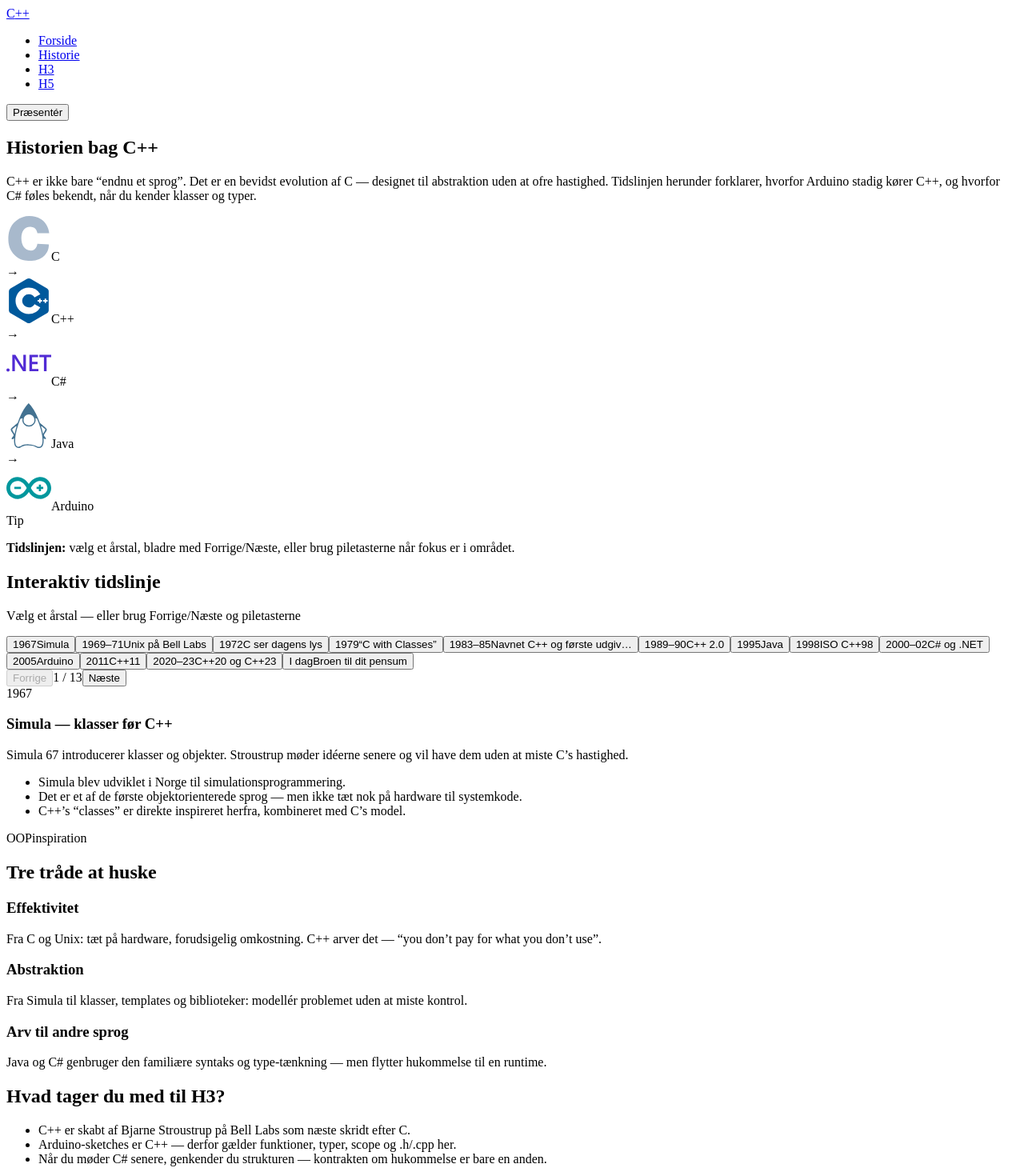
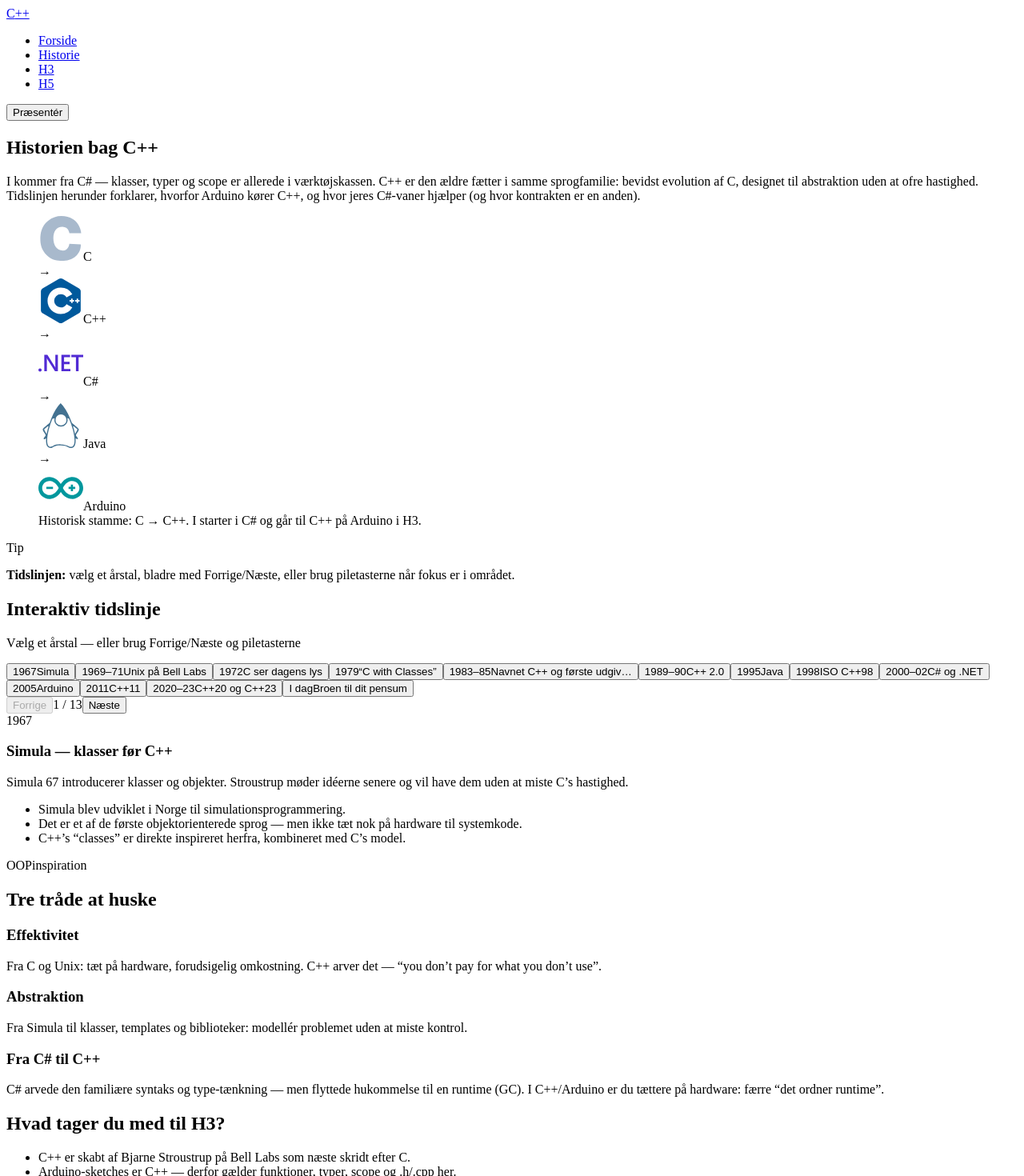
Before and after one commit to Mercantech/CPP, a React (Vite) app in the folder web/: page /historie in a window 1280 px wide. Shown: the top 1470 px of the page at 80% size. Built offline with nearby package versions, Linux system fonts and the light colour scheme; the HTML template or start-up script is replaced by a standard one.

Commit message:
Vend narrativ: eleverne kommer fra C# og går til C++.

```diff
--- a/web/index.html
+++ b/web/index.html
@@ -4,8 +4,8 @@
     <meta charset="UTF-8" />
     <link rel="icon" type="image/svg+xml" href="/favicon.svg" />
     <meta name="viewport" content="width=device-width, initial-scale=1.0" />
-    <meta name="description" content="CPP — C++ til H3 og H5. Struktureret Arduino-kode, historie og videnstjek." />
-    <title>CPP · C++ til H3 og H5 | Mercantec</title>
+    <meta name="description" content="CPP — fra C# til C++ på Arduino. Struktureret H3-kode, historie og videnstjek." />
+    <title>CPP · Fra C# til C++ | Mercantec H3</title>
     <link rel="preconnect" href="https://fonts.googleapis.com" />
     <link rel="preconnect" href="https://fonts.gstatic.com" crossorigin />
     <link href="https://fonts.googleapis.com/css2?family=IBM+Plex+Mono:wght@400;500&family=Outfit:wght@400;500;600;700;800&display=swap" rel="stylesheet" />
--- a/web/src/components/LanguageLineage.tsx
+++ b/web/src/components/LanguageLineage.tsx
@@ -8,6 +8,7 @@
 
 export default function LanguageLineage() {
   return (
+    <figure className="lineage-wrap">
       <div className="lineage" aria-label="Sprogslægtsskab">
         {nodes.map((n, i) => (
           <div key={n.label} style={{ display: 'contents' }}>
@@ -23,5 +24,9 @@
           </div>
         ))}
       </div>
+      <figcaption className="lineage__caption">
+        Historisk stamme: C → C++. I starter i C# og går til C++ på Arduino i H3.
+      </figcaption>
+    </figure>
   )
 }
--- a/web/src/data/history.ts
+++ b/web/src/data/history.ts
@@ -145,13 +145,13 @@
     yearSort: 2000,
     title: 'C# og .NET',
     summary:
-      'Anders Hejlsberg m.fl. hos Microsoft laver C#: C-family syntaks, stærke typer, GC — men ikke en C++-klon.',
+      'Anders Hejlsberg m.fl. hos Microsoft laver C#: C-family syntaks, stærke typer, GC — det sprog I allerede kender.',
     detail: [
-      'C# er bevidst genkendeligt for C/C++/Java-programmører.',
-      'Hukommelse styres af runtime; unsafe/pointers findes, men er undtagelsen.',
-      'Når du kender klasser, scope og typer i C++, er springet til C# mindre end det ser ud.',
+      'C# er bevidst genkendeligt for C/C++/Java-programmører — og omvendt: din C#-baggrund hjælper dig i C++.',
+      'Hukommelse styres af runtime (GC); unsafe/pointers findes, men er undtagelsen.',
+      'Når I går til C++ på Arduino, genbruger I klasser, scope og typer — men I mister GC og får headers/.cpp og tættere hardware-kontrol.',
     ],
-    tags: ['C#', '.NET'],
+    tags: ['C#', '.NET', 'jeres baggrund'],
     logo: '/history/csharp.svg',
   },
   {
@@ -203,13 +203,13 @@
     yearSort: 2026,
     title: 'Broen til dit pensum',
     summary:
-      'C++ lever i spil, OS, finance og microcontrollers. Dit H3-arbejde træner den samme disciplin: struktur, typer, filer, stil.',
+      'I kommer fra C#. H3 er springet til C++ på microcontrollers — samme sprogfamilie, anden kontrakt om hukommelse og filer.',
     detail: [
       'Når du laver funktioner og .h/.cpp på Arduino, træner du industripraksis i lille skala.',
-      'C# føles familiært, fordi det står på samme syntaks- og type-tradition.',
+      'Genbrug det du kan fra C#: navngivning, typer, struktur — lær det nye: manuel kontrol, headers og ingen GC.',
       'Historien er ikke nostalgi — det er kortet over, hvorfor dine værktøjer ser ud, som de gør.',
     ],
-    tags: ['H3', 'praksis'],
+    tags: ['H3', 'C# → C++'],
   },
 ]
 
--- a/web/src/pages/Historie.tsx
+++ b/web/src/pages/Historie.tsx
@@ -8,9 +8,10 @@
     <LessonLayout module="historie" hideSidebar>
       <h1>Historien bag C++</h1>
       <p>
-        C++ er ikke bare “endnu et sprog”. Det er en bevidst evolution af C — designet til abstraktion
-        uden at ofre hastighed. Tidslinjen herunder forklarer, hvorfor Arduino stadig kører C++, og
-        hvorfor C# føles bekendt, når du kender klasser og typer.
+        I kommer fra C# — klasser, typer og scope er allerede i værktøjskassen. C++ er den ældre
+        fætter i samme sprogfamilie: bevidst evolution af C, designet til abstraktion uden at ofre
+        hastighed. Tidslinjen herunder forklarer, hvorfor Arduino kører C++, og hvor jeres C#-vaner
+        hjælper (og hvor kontrakten er en anden).
       </p>
 
       <LanguageLineage />
@@ -42,10 +43,10 @@
           </p>
         </div>
         <div className="thread-card">
-          <h3>Arv til andre sprog</h3>
+          <h3>Fra C# til C++</h3>
           <p>
-            Java og C# genbruger den familiære syntaks og type-tænkning — men flytter hukommelse til
-            en runtime.
+            C# arvede den familiære syntaks og type-tænkning — men flyttede hukommelse til en
+            runtime (GC). I C++/Arduino er du tættere på hardware: færre “det ordner runtime”.
           </p>
         </div>
       </div>
@@ -54,7 +55,10 @@
       <ul>
         <li>C++ er skabt af Bjarne Stroustrup på Bell Labs som næste skridt efter C.</li>
         <li>Arduino-sketches er C++ — derfor gælder funktioner, typer, scope og .h/.cpp her.</li>
-        <li>Når du møder C# senere, genkender du strukturen — kontrakten om hukommelse er bare en anden.</li>
+        <li>
+          Din C#-baggrund er en fordel: samme mentale model for struktur. Forskellen er især
+          hukommelse, headers/.cpp og at der ikke er en GC, der rydder op for dig.
+        </li>
       </ul>
     </LessonLayout>
   )
--- a/web/src/pages/Home.tsx
+++ b/web/src/pages/Home.tsx
@@ -9,10 +9,10 @@
           <h1 className="home-hero__brand">
             C<span>++</span>
           </h1>
-          <p className="home-hero__title">Struktureret kode til H3 — og historien bag sproget</p>
+          <p className="home-hero__title">Fra C# til struktureret C++ på Arduino</p>
           <p className="home-hero__lead">
-            Undervisningssider om Arduino C++: funktioner, datatyper, filopdeling og den røde tråd
-            fra C til C#. Ingen login. Bare pensum.
+            I kender allerede klasser, typer og scope fra C#. H3 tager jer videre til C++ på
+            Arduino — funktioner, filopdeling og historien bag sproget. Ingen login. Bare pensum.
           </p>
           <div className="cta-row">
             <Link className="btn btn--primary" to="/h3?present=1">
@@ -49,7 +49,7 @@
             <span className="path-row__body">
               <span className="path-row__label">Historie</span>
               <span className="path-row__desc">
-                Interaktiv tidslinje: Simula, C, Stroustrup, ISO, Java, C#, Arduino
+                Fra C til C++ — og hvor C# hænger på samme stamme (så springet giver mening)
               </span>
             </span>
             <span className="path-row__arrow" aria-hidden>
--- a/web/src/pages/h3/Datatyper.tsx
+++ b/web/src/pages/h3/Datatyper.tsx
@@ -9,8 +9,10 @@
       <h1>Datatyper i Arduino C++</h1>
       <LessonIntro>
         <p>
-          Typen fortæller både <em>hvad</em> værdien betyder, og <em>hvor meget hukommelse</em> den
-          fylder. På Uno (2 KB SRAM) er det ikke akademisk — det er praktisk.
+          Fra C# kender I <code>int</code>, <code>bool</code>, <code>float</code> — idéen er den
+          samme. I C++ på Arduino fortæller typen både <em>hvad</em> værdien betyder, og{' '}
+          <em>hvor meget hukommelse</em> den fylder. På Uno (2 KB SRAM) er det ikke akademisk — det
+          er praktisk.
         </p>
       </LessonIntro>
 
--- a/web/src/pages/h3/Oversigt.tsx
+++ b/web/src/pages/h3/Oversigt.tsx
@@ -56,7 +56,8 @@
       <h1>Struktureret C++ til Arduino (H3)</h1>
       <LessonIntro>
         <p>
-          Pensummet bygger på jeres rigtige projekt-skabelon:{' '}
+          I kommer fra C#. Her træner I den samme disciplin — struktur, typer, ansvar — i C++ på
+          Arduino. Pensummet bygger på jeres rigtige projekt-skabelon:{' '}
           <a href={TEMPLATE_REPO_URL} target="_blank" rel="noreferrer">
             Mercantech/H3 → Arduino
           </a>
--- a/web/src/styles/global.css
+++ b/web/src/styles/global.css
@@ -683,19 +683,31 @@
 }
 
 /* Language lineage */
+.lineage-wrap {
+  margin: 2rem 0;
+}
+
 .lineage {
   display: flex;
   flex-wrap: wrap;
   gap: 1rem;
   align-items: center;
   justify-content: center;
-  margin: 2rem 0;
+  margin: 0;
   padding: 1.5rem;
   background: rgba(14, 28, 50, 0.6);
   border: 1px solid var(--border);
   border-radius: var(--radius);
   overflow-x: auto;
   max-width: 100%;
+}
+
+.lineage__caption {
+  margin: 0.75rem 0 0;
+  text-align: center;
+  font-size: 0.9rem;
+  color: var(--muted);
+  line-height: 1.45;
 }
 
 .lineage__node {
```
Lines whose indentation alone changed are shown as unchanged.
